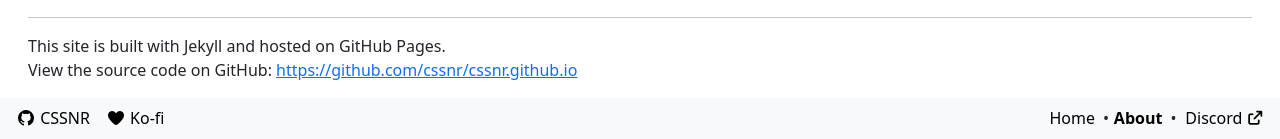
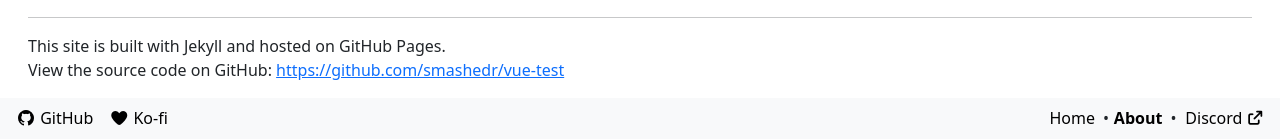
Before and after one commit to smashedr/vue-test, a Vue app: page /about in a window 1280 px wide. Shown: the part 1105-1244 px from the top of the page. Built offline with nearby package versions, Linux system fonts and the light colour scheme.

Commit message:
Update Links

```diff
--- a/src/components/FooterView.vue
+++ b/src/components/FooterView.vue
@@ -15,7 +15,7 @@ import { SETTINGS } from '@/config/settings.ts'
             target="_blank"
             rel="noopener"
           >
-            <i class="fab fa-github"></i> CSSNR</a
+            <i class="fab fa-github"></i> GitHub</a
           >
         </div>
         <div>
--- a/src/config/settings.ts
+++ b/src/config/settings.ts
@@ -1,5 +1,5 @@
 export const SETTINGS = {
   discord: 'https://discord.gg/wXy6m2X8wY',
-  github: 'https://github.com/cssnr',
+  github: 'https://github.com/smashedr/vue-test',
   kofi: 'https://ko-fi.com/cssnr',
 } as const
--- a/src/views/AboutView.vue
+++ b/src/views/AboutView.vue
@@ -224,9 +224,7 @@ import { SETTINGS } from '@/config/settings.ts'
       This site is built with Jekyll and hosted on GitHub Pages.
       <br />
       View the source code on GitHub:
-      <a :href="SETTINGS.github + '/cssnr.github.io'" target="_blank" rel="noopener">
-        {{ SETTINGS.github + '/cssnr.github.io' }}</a
-      >
+      <a :href="SETTINGS.github" target="_blank" rel="noopener"> {{ SETTINGS.github }}</a>
     </p>
   </div>
 </template>
```
